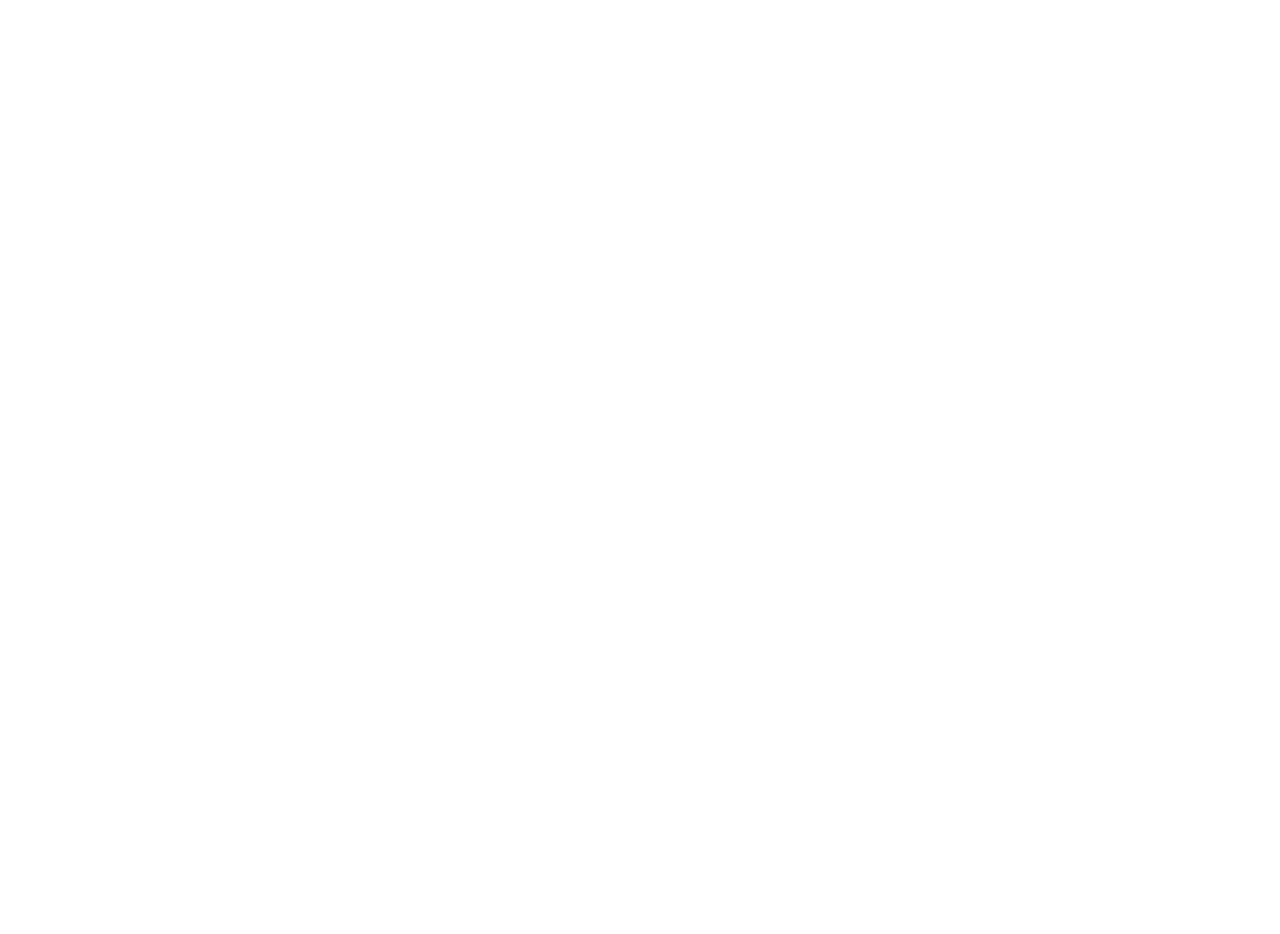
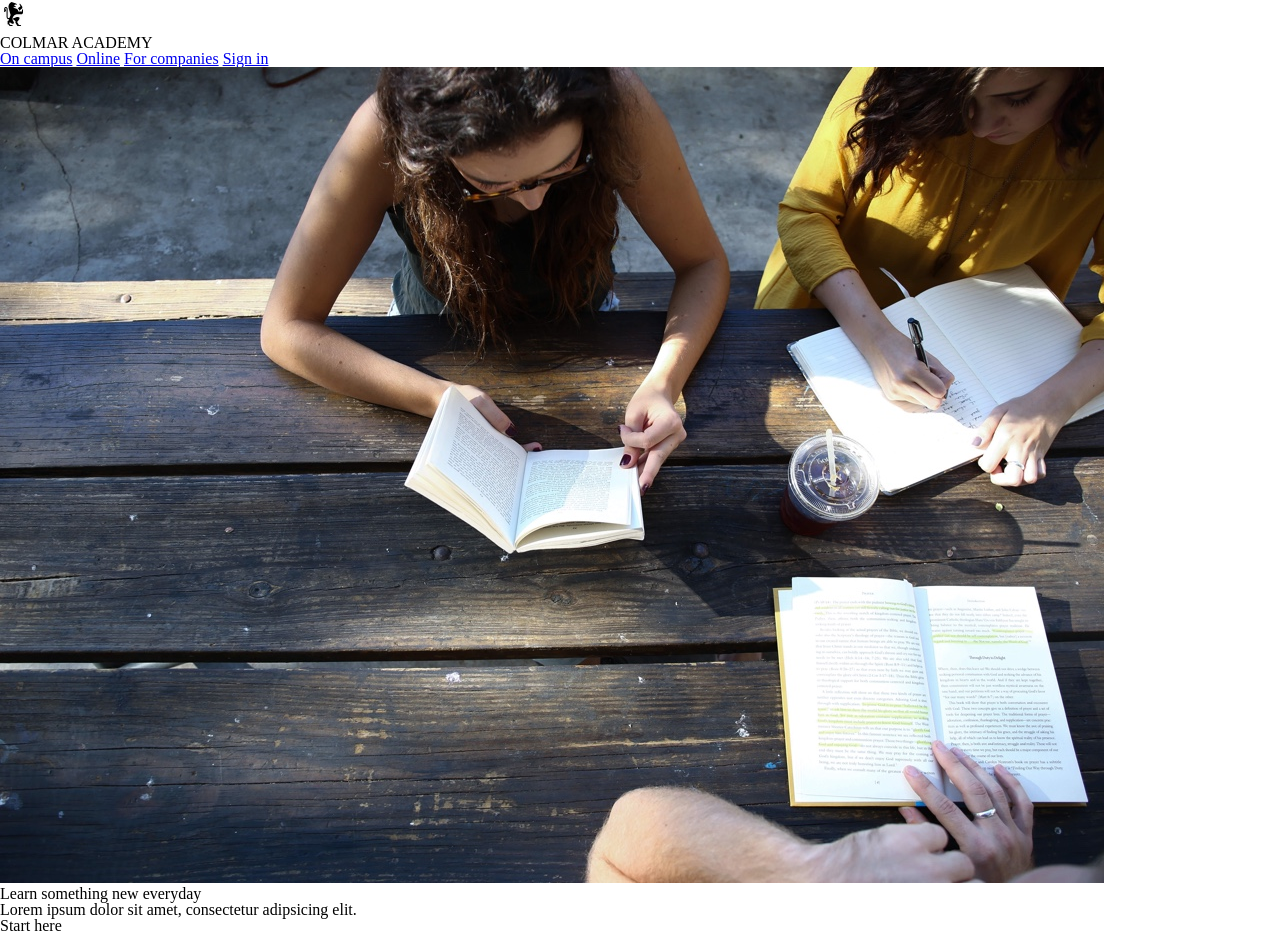
Before and after one commit to annchelic/capstone, a plain HTML site: page index.html in a window 1280 px wide. Before the commit the page ends 800 px from the top, so only its background shows below. Drawn offline with Linux system fonts and the light colour scheme.

Commit message:
index header

```diff
--- a/index.html
+++ b/index.html
@@ -7,6 +7,28 @@
     <title>Capstone</title>
   </head>
   <body>
+    <div class="header">
+        <div class = "logo">
+          <img src = "resources\capstone_colmar_assets\images\ic-logo.svg"/>
+          <p>COLMAR ACADEMY</p>
+        </div>
+        <nav>
+          <a href="#campus">On campus</a>
+          <a href ="#online">Online</a>
+          <a href="#companies">For companies</a>
+          <a href="#signin">Sign in</a>
+        </nav>
+    </div>
+
+    <div class = "banner">
+      <img src="resources\capstone_colmar_assets\images\banner.jpg"/>
+      <p>Learn something new everyday</p>
+      <p>Lorem ipsum dolor sit amet, consectetur adipsicing elit.</p>
+      <h2>Start here</h2>
+    </div>
+
+
+
 
   </body>
 </html>
```
